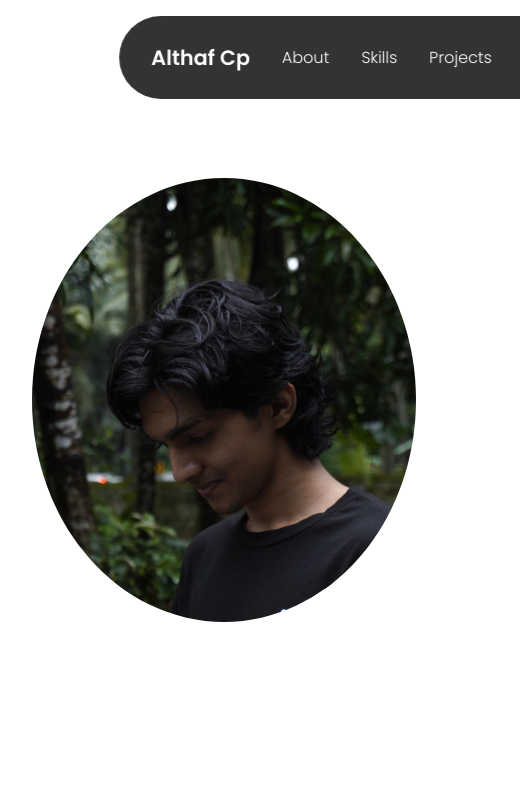
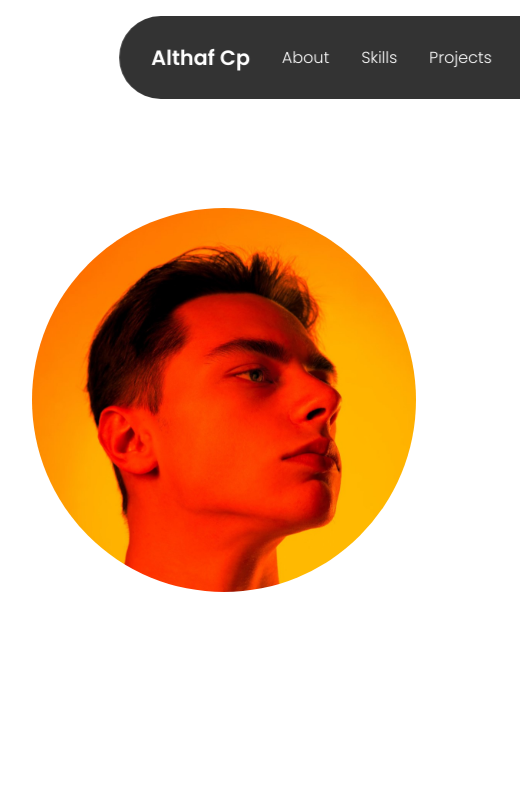
Before and after one commit to althafcp1/portfoliocp, a plain HTML site: page index.html in a window 1280 px wide. Shown: the top 800 px of the page, 184-704 px from the left. Drawn offline with Linux system fonts and the light colour scheme.

Commit message:
update the images

```diff
--- a/index.html
+++ b/index.html
@@ -39,7 +39,7 @@
 
         <section id="about" class="about">
             <div class="about-container">
-                <img src="allu.jpg" alt="">
+                <img src="image.jpg" alt="">
                 <div class="info-box">
                 <div class="text">
                     <h3>Hi, i'm</h3>
```
